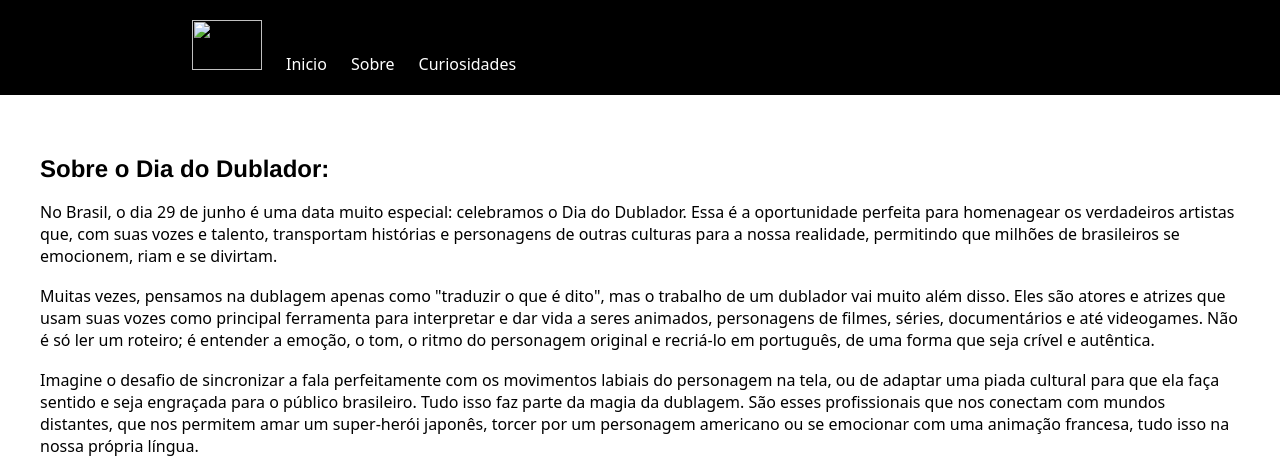
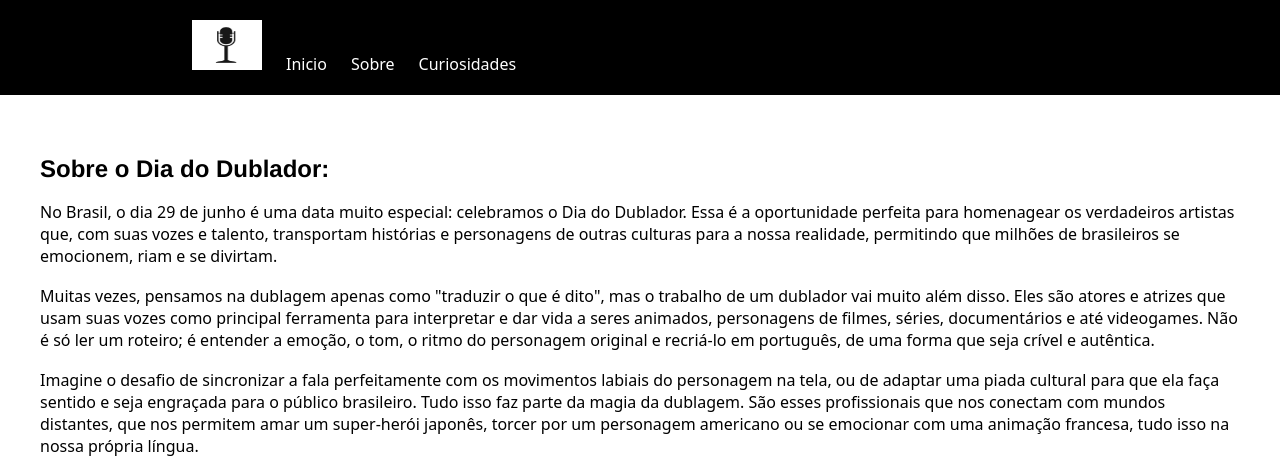
Before and after one commit to joaaoow/diaDublador, a plain HTML site: page 02diaDublador.html in a window 1280 px wide. Shown: the top 472 px of the page. Drawn offline with Linux system fonts and the light colour scheme.

Commit message:
Arrumando o nome da imagem

```diff
--- a/02diaDublador.html
+++ b/02diaDublador.html
@@ -10,7 +10,7 @@
     <nav>
         <header class="header">
             <div class="nav_links">
-            <a class="nav_item" href="index.html"><img style="height: 50px; width: 70px;" src="imagens/microfone.jpg" alt=""></a>
+            <a class="nav_item" href="index.html"><img style="height: 50px; width: 70px;" src="microfone.jpg" alt=""></a>
             <a class="nav_item" href="index.html">Inicio</a>
             <a class="nav_item" href="02diaDublador.html">Sobre</a>
             <a class="nav_item" href="03diaDublador.html">Curiosidades</a>
```
Also changed, not shown: 03diaDublador.html (+1 -1 lines), index.html (+1 -1 lines).
